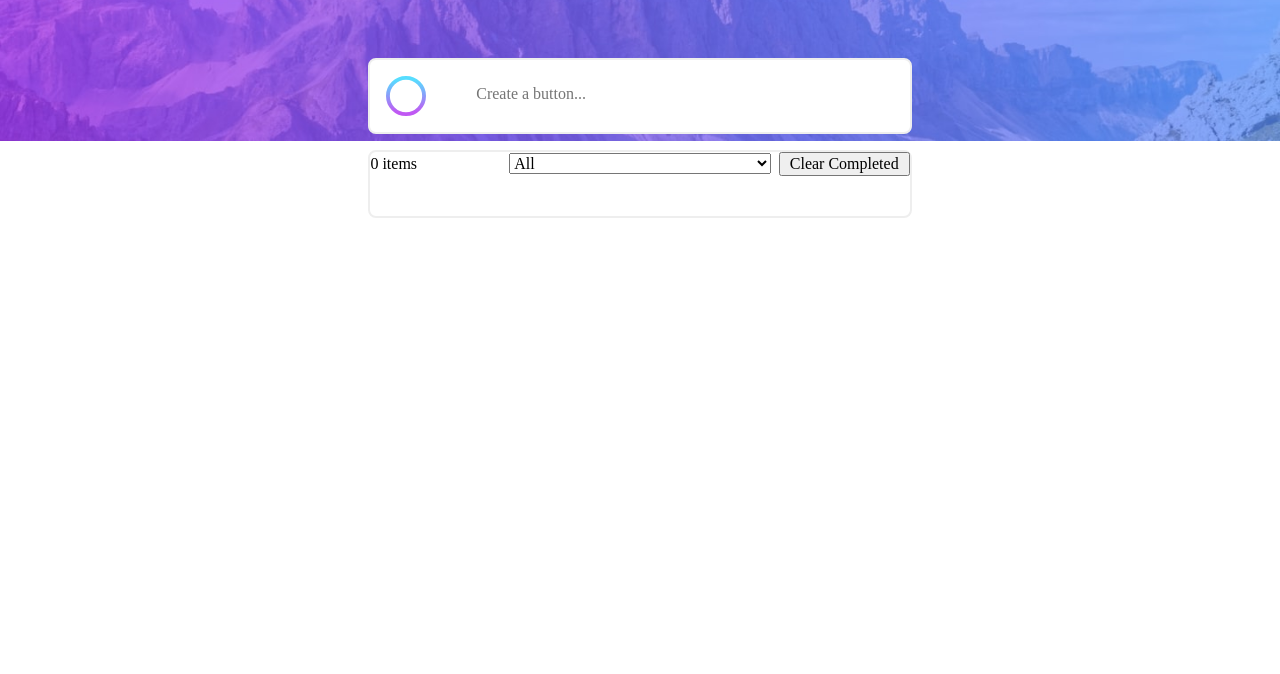
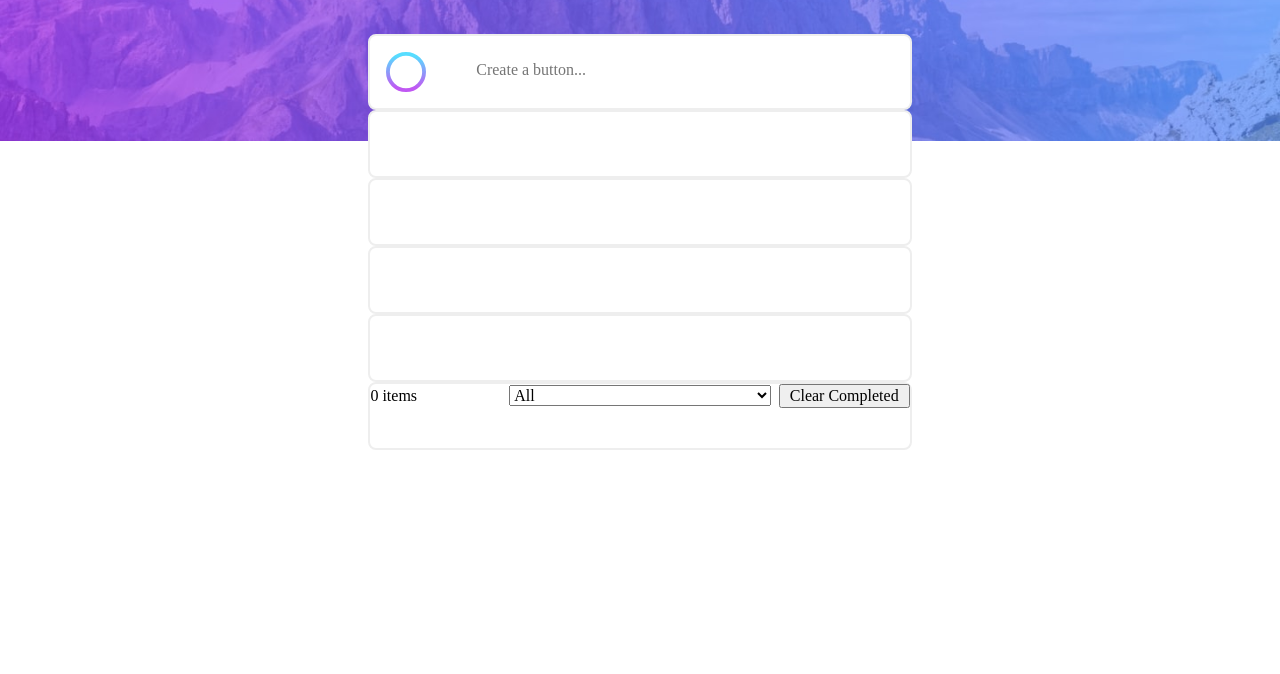
Before and after one commit to ExpertzZ/project-todolist, a website built with webpack: page index.html in a window 1280 px wide. Shown: the part 126-800 px from the top of the page. Built offline with nearby package versions, Linux system fonts and the light colour scheme.

Commit message:
dom manipulation

```diff
--- a/src/dom/layout.js
+++ b/src/dom/layout.js
@@ -60,18 +60,17 @@ const layout = function () {
     clearButton.textContent = "Clear Completed";
     summary.appendChild(clearButton);
 
-
-
-
-
+    addTodo(main);
+    addTodo(main);
+    addTodo(main);
+    addTodo(main);
 
 }
 
-const addTodo = function () {
-
+const addTodo = function (main) {
     const todo = document.createElement("div");
     todo.classList.add("todo");
 
-    main.appendChild(todo);
-
+    const summary = main.querySelector('.summary');
+    main.insertBefore(todo, summary);
 }
--- a/src/index.js
+++ b/src/index.js
@@ -19,4 +19,3 @@ console.log(project.todos[0]);
 */
 
 layout();
-addTodo();
--- a/src/styles/layout.css
+++ b/src/styles/layout.css
@@ -7,7 +7,7 @@ header{
         background: url('../images/bg-desktop-light.jpg') no-repeat;
         background-size: 100vw;
         display: grid;
-    grid-template-rows: 1fr 1fr;
+        grid-template-rows: 20vh auto;
         justify-content:center;
 
     }
@@ -18,8 +18,8 @@ h1{
 
     main{
         display: grid;
-    grid-template-rows: 1fr 1fr;
-    grid-template-columns: 1fr; /* Updated to have one column */
+        grid-template-rows: 1fr;
+        grid-template-columns: 1fr;
 
     }
 
@@ -28,16 +28,12 @@ main{
         min-width: 33.7rem;
         background-color: white;
         min-height: 4rem;
-    border-radius: 0.5rem;
-    margin-bottom: 1rem;
-    border: 2px solid #eee;
 
         display: grid;
         grid-template-columns: 1fr 5fr;
 
-    position: sticky; /* Keeps the element fixed within its container */
-    top: 0; /* Stick to the top of the container */
-    z-index: 1; /* Ensure it's above other content */
+        border: 2px solid #eee;
+        border-radius: 0.5rem;
 
     }
 
@@ -69,6 +65,7 @@ input{
         min-width: 33.7rem;
         background-color: white;
         max-height: 4rem;
+        min-height: 4rem;
         border-radius: 0.5rem;
 
         border: 2px solid #eee;
@@ -79,6 +76,11 @@ input{
         justify-content: center;
         gap: 0.5rem;
         margin-top: 0;
+
+
+        border: 2px solid #eee;
+        border-radius: 0.5rem;
+
     }
 
     .todo{
@@ -87,9 +89,11 @@ input{
         background-color: white;
         border-radius: 0.5rem;
 
-    border: 2px solid #eee;
         margin-bottom: 0;
         max-height: 4rem;
         min-height: 4rem;
 
+        border: 2px solid #eee;
+        border-radius: 0.5rem;
+
     }
```
Lines whose indentation alone changed are shown as unchanged.
